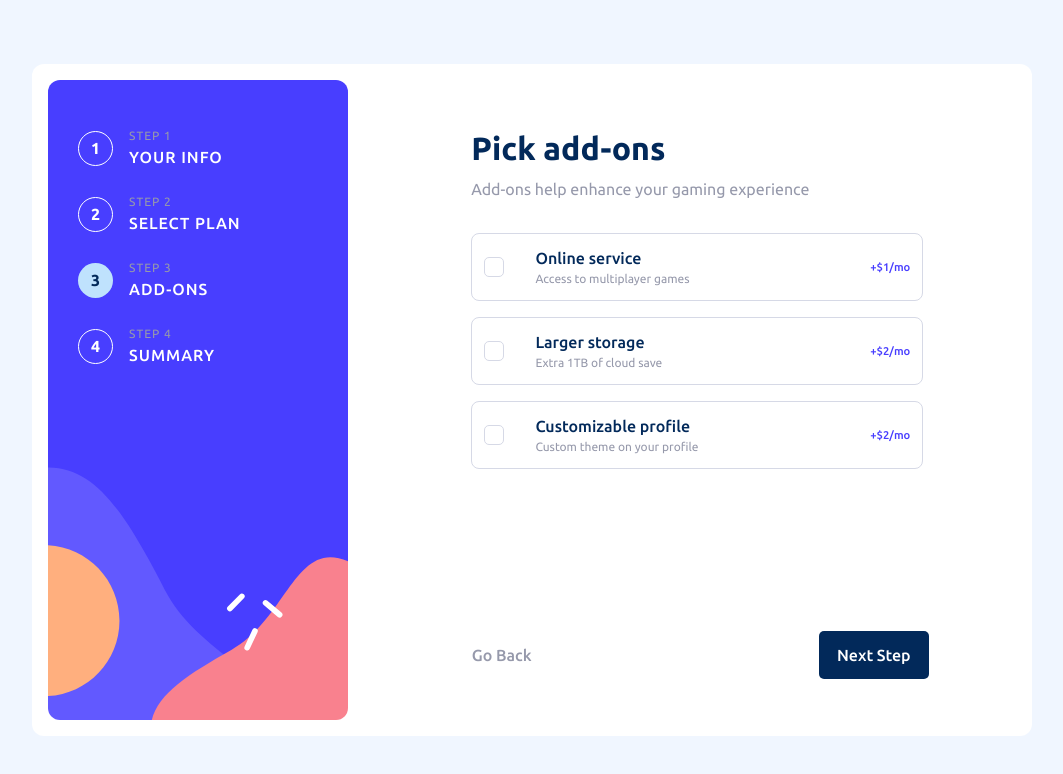
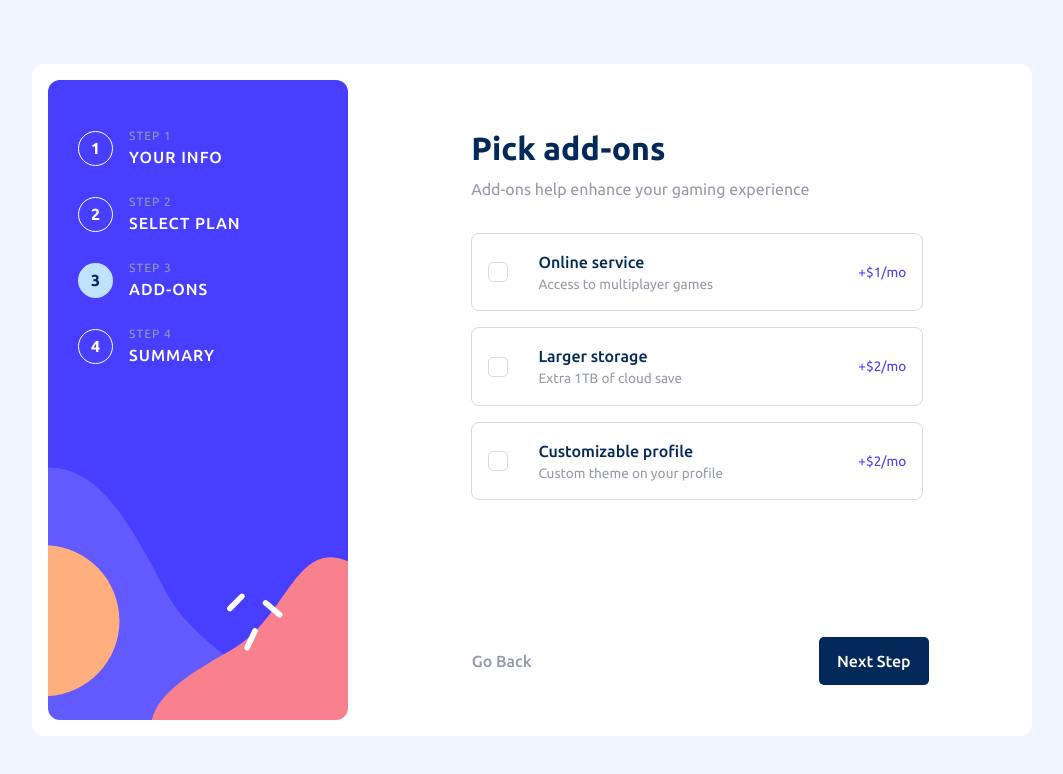
Before and after one commit to sodiqsanusi/multi-step-form, a Next.js app: page /addons in a window 1280 px wide. Shown: the top 774 px of the page, without its empty margins (108-1171 px from the left). Built offline with nearby package versions, Linux system fonts and the light colour scheme.

Commit message:
Responsiveness for third stage of the form (Large Screen)

```diff
--- a/styles/addons.module.css
+++ b/styles/addons.module.css
@@ -74,3 +74,18 @@
   position: absolute;
   left: min(7.5%, 16px);
 }
+
+@media(min-width: 700px){
+  .addons{
+    padding: 1em;
+  }
+  .addons > p{
+    font-size: .85rem;
+    font-weight: 400;
+  }
+  .addons .checkmarkIcon{
+    left: min(8%, 20px);
+  }.mid p{
+    font-size: .85rem;
+  }
+}
```
